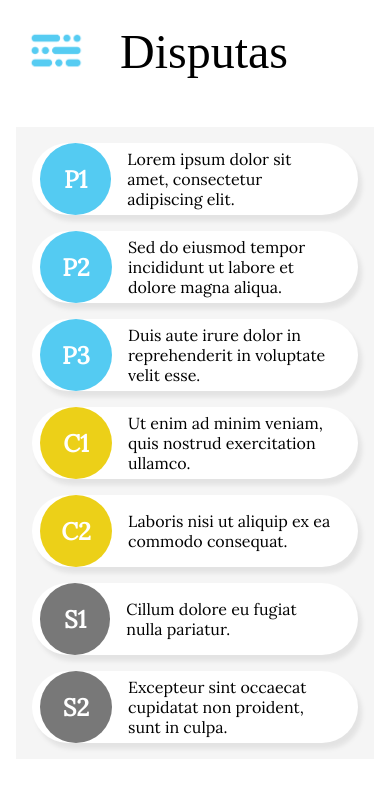
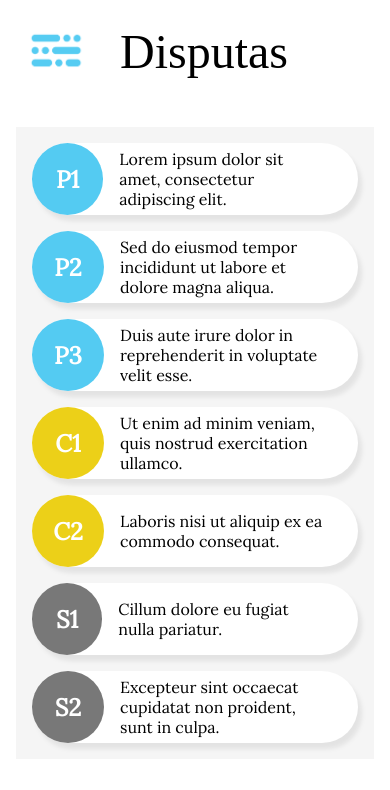
Before and after one commit to LBlend/simulaoppgave, a React (Create React App) app: page / in a window 390 px wide. Shown: the top 790 px of the page. Built offline with nearby package versions, Linux system fonts and the light colour scheme.

Commit message:
fixed left margin bug

```diff
--- a/src/App.css
+++ b/src/App.css
@@ -121,6 +121,6 @@ main {
     padding: 1rem;
   }
   .card > * {
-    margin: 0 0.5rem;
+    margin-right: 0 0.5rem;
   }
 }
```
